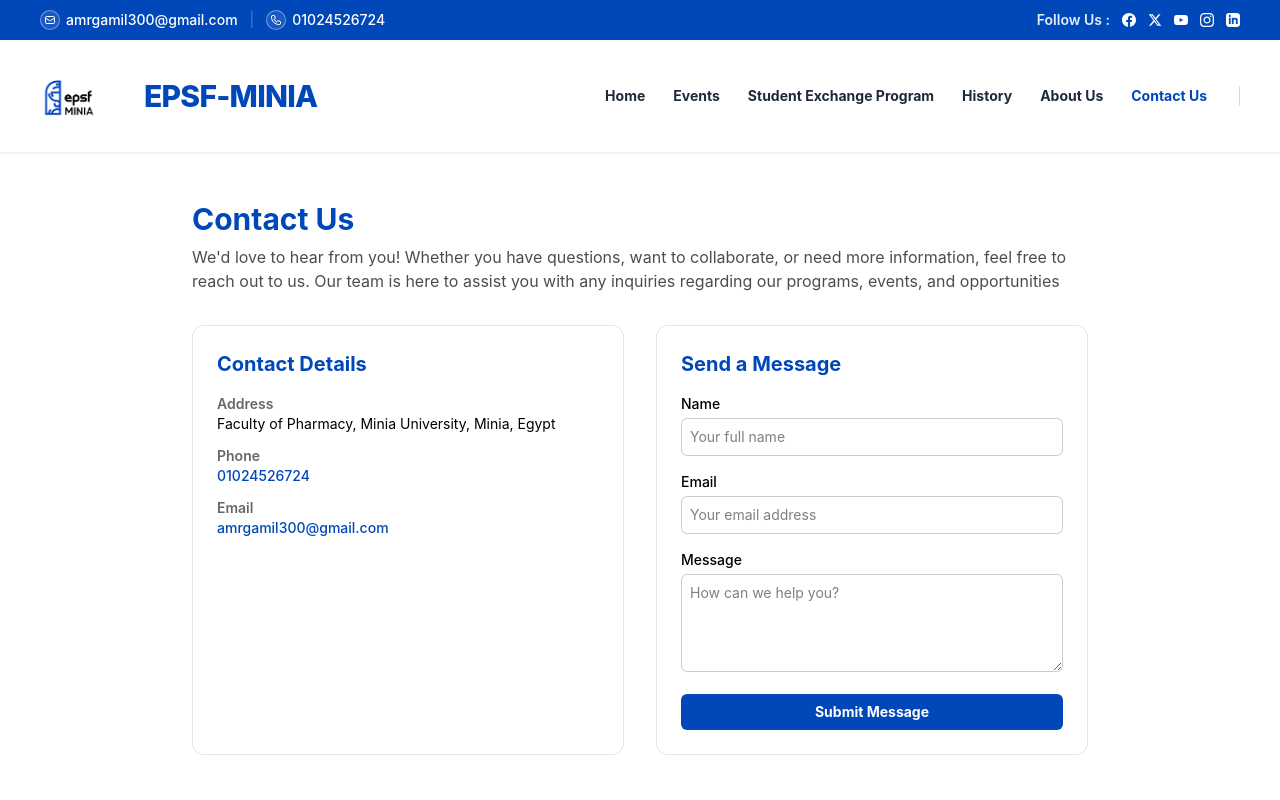
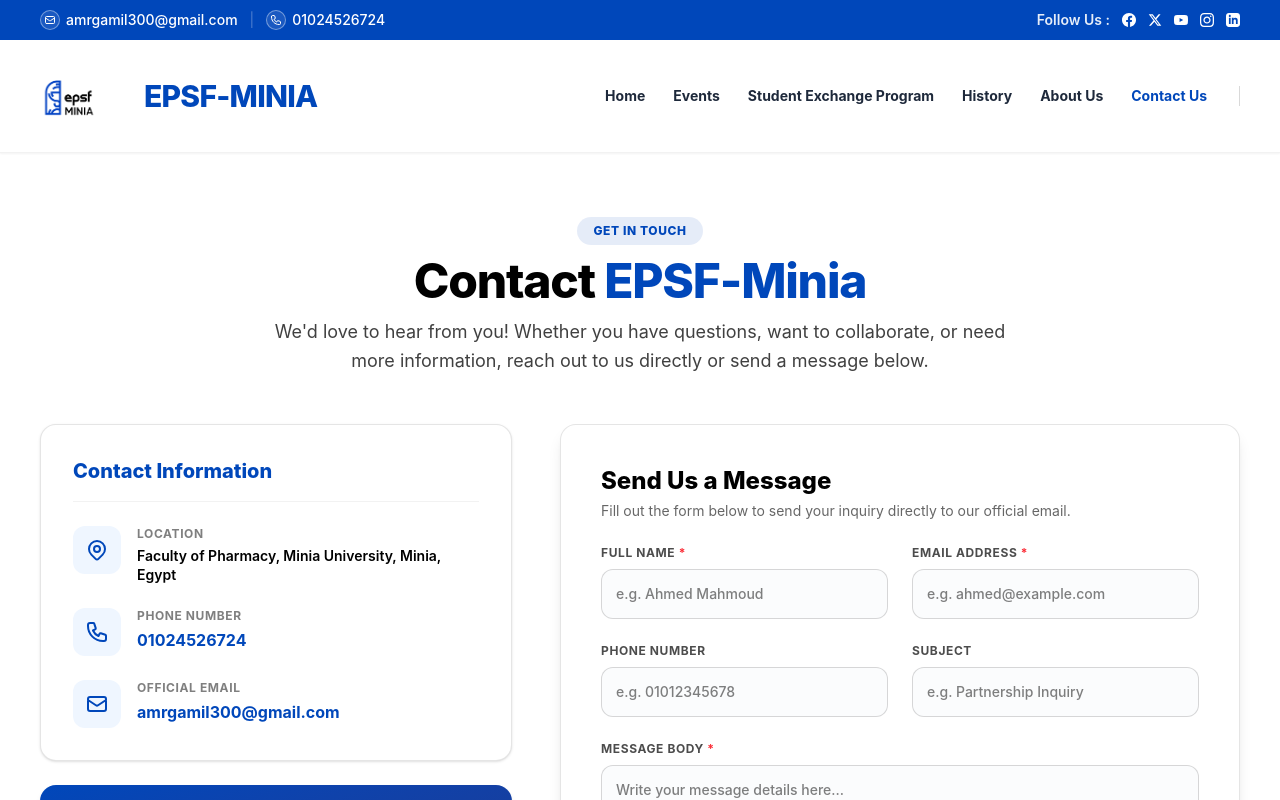
Before and after one commit to kamalalshinawi/epsf-minia, a React (Vite) app: page /contact in a window 1280 px wide. Shown: the top 800 px of the page. Built offline with nearby package versions, Linux system fonts and the light colour scheme.

Commit message:
feat(contact): integrate mailto submission to amrgamil300@gmail.com and widen layout

```diff
--- a/src/pages/Contact.tsx
+++ b/src/pages/Contact.tsx
@@ -1,81 +1,229 @@
-import React from "react";
+import React, { useState } from 'react'
 
 export const Contact: React.FC = () => {
+  const [formData, setFormData] = useState({
+    name: '',
+    email: '',
+    phone: '',
+    subject: '',
+    message: '',
+  })
+  const [isSubmitted, setIsSubmitted] = useState(false)
+
+  const handleChange = (
+    e: React.ChangeEvent<HTMLInputElement | HTMLTextAreaElement>
+  ) => {
+    const { id, value } = e.target
+    setFormData((prev) => ({ ...prev, [id]: value }))
+  }
+
+  const handleSubmit = (e: React.FormEvent) => {
+    e.preventDefault()
+    const mailtoSubject = encodeURIComponent(
+      formData.subject
+        ? `[EPSF-Minia Site] ${formData.subject}`
+        : `Message from ${formData.name || 'Website Visitor'}`
+    )
+    const mailtoBody = encodeURIComponent(
+      `Name: ${formData.name}\nEmail: ${formData.email}\nPhone: ${formData.phone || 'Not provided'}\n\nMessage:\n${formData.message}`
+    )
+
+    window.location.href = `mailto:amrgamil300@gmail.com?subject=${mailtoSubject}&body=${mailtoBody}`
+    setIsSubmitted(true)
+  }
+
   return (
-    <div className="space-y-8 max-w-4xl mx-auto">
-      <div>
-        <h1 className="text-3xl font-bold text-[#0047ba]">Contact Us</h1>
-        <p className="mt-2 text-black/70">
-          We'd love to hear from you! Whether you have questions, want to collaborate, or need more information, feel free to reach out to us. Our team is here to assist you with any inquiries regarding our programs, events, and opportunities
+    <div className="space-y-12 max-w-[1440px] mx-auto py-4">
+      {/* Header Banner */}
+      <div className="text-center max-w-3xl mx-auto space-y-3">
+        <span className="inline-block rounded-full bg-[#0047ba]/10 px-4 py-1.5 text-xs font-extrabold uppercase tracking-wider text-[#0047ba]">
+          Get in Touch
+        </span>
+        <h1 className="text-3xl sm:text-4xl lg:text-5xl font-extrabold tracking-tight text-black">
+          Contact <span className="text-[#0047ba]">EPSF-Minia</span>
+        </h1>
+        <p className="text-base sm:text-lg text-black/75 leading-relaxed">
+          We'd love to hear from you! Whether you have questions, want to collaborate, or need more information, reach out to us directly or send a message below.
         </p>
       </div>
 
-      <div className="grid md:grid-cols-2 gap-8">
-        <div className="border border-black/10 rounded-xl p-6 bg-white space-y-4">
-          <h2 className="text-xl font-bold text-[#0047ba]">Contact Details</h2>
-          <div className="space-y-3 text-sm text-black">
-            <div>
-              <p className="font-semibold text-black/60">Address</p>
-              <p>Faculty of Pharmacy, Minia University, Minia, Egypt</p>
+      <div className="grid lg:grid-cols-12 gap-8 lg:gap-12 items-start">
+        {/* Left Column: Detailed Contact Cards */}
+        <div className="lg:col-span-5 space-y-6">
+          <div className="rounded-2xl border border-black/10 bg-white p-6 sm:p-8 shadow-sm space-y-6">
+            <h2 className="text-xl font-extrabold text-[#0047ba] border-b border-black/5 pb-4">
+              Contact Information
+            </h2>
+
+            {/* Address */}
+            <div className="flex items-start gap-4">
+              <div className="flex h-12 w-12 shrink-0 items-center justify-center rounded-xl bg-blue-50 text-[#0047ba]">
+                <svg className="w-6 h-6" fill="none" stroke="currentColor" viewBox="0 0 24 24">
+                  <path strokeLinecap="round" strokeLinejoin="round" strokeWidth="2" d="M17.657 16.657L13.414 20.9a1.998 1.998 0 01-2.827 0l-4.244-4.243a8 8 0 1111.314 0z" />
+                  <path strokeLinecap="round" strokeLinejoin="round" strokeWidth="2" d="M15 11a3 3 0 11-6 0 3 3 0 016 0z" />
+                </svg>
               </div>
               <div>
-              <p className="font-semibold text-black/60">Phone</p>
-              <a href="tel:01024526724" className="text-[#0047ba] font-medium hover:underline">
+                <p className="text-xs font-bold uppercase tracking-wider text-black/50">Location</p>
+                <p className="text-sm font-semibold text-black mt-1 leading-snug">
+                  Faculty of Pharmacy, Minia University, Minia, Egypt
+                </p>
+              </div>
+            </div>
+
+            {/* Phone */}
+            <div className="flex items-start gap-4">
+              <div className="flex h-12 w-12 shrink-0 items-center justify-center rounded-xl bg-blue-50 text-[#0047ba]">
+                <svg className="w-6 h-6" fill="none" stroke="currentColor" viewBox="0 0 24 24">
+                  <path strokeLinecap="round" strokeLinejoin="round" strokeWidth="2" d="M3 5a2 2 0 012-2h3.28a1 1 0 01.948.684l1.498 4.493a1 1 0 01-.502 1.21l-2.257 1.13a11.042 11.042 0 005.516 5.516l1.13-2.257a1 1 0 011.21-.502l4.493 1.498a1 1 0 01.684.949V19a2 2 0 01-2 2h-1C9.716 21 3 14.284 3 6V5z" />
+                </svg>
+              </div>
+              <div>
+                <p className="text-xs font-bold uppercase tracking-wider text-black/50">Phone Number</p>
+                <a href="tel:01024526724" className="text-base font-bold text-[#0047ba] hover:underline mt-1 block">
                   01024526724
                 </a>
               </div>
+            </div>
+
+            {/* Email */}
+            <div className="flex items-start gap-4">
+              <div className="flex h-12 w-12 shrink-0 items-center justify-center rounded-xl bg-blue-50 text-[#0047ba]">
+                <svg className="w-6 h-6" fill="none" stroke="currentColor" viewBox="0 0 24 24">
+                  <path strokeLinecap="round" strokeLinejoin="round" strokeWidth="2" d="M3 8l7.89 5.26a2 2 0 002.22 0L21 8M5 19h14a2 2 0 002-2V7a2 2 0 00-2-2H5a2 2 0 00-2 2v10a2 2 0 002 2z" />
+                </svg>
+              </div>
               <div>
-              <p className="font-semibold text-black/60">Email</p>
-              <a href="mailto:amrgamil300@gmail.com" className="text-[#0047ba] font-medium hover:underline">
+                <p className="text-xs font-bold uppercase tracking-wider text-black/50">Official Email</p>
+                <a href="mailto:amrgamil300@gmail.com" className="text-base font-bold text-[#0047ba] hover:underline mt-1 block break-all">
                   amrgamil300@gmail.com
                 </a>
               </div>
             </div>
           </div>
 
-        <form className="border border-black/10 rounded-xl p-6 bg-white space-y-4" onSubmit={(e) => e.preventDefault()}>
-          <h2 className="text-xl font-bold text-[#0047ba]">Send a Message</h2>
+          {/* Quick Notice Card */}
+          <div className="rounded-2xl bg-gradient-to-br from-[#0047ba] to-blue-900 p-6 sm:p-8 text-white shadow-md">
+            <h3 className="text-lg font-bold">Fast Response Commitment</h3>
+            <p className="text-xs sm:text-sm text-white/85 mt-2 leading-relaxed">
+              Our executive team receives messages directly at <span className="font-semibold underline">amrgamil300@gmail.com</span> and will get back to you promptly.
+            </p>
+          </div>
+        </div>
+
+        {/* Right Column: Spacious & Professional Contact Form */}
+        <div className="lg:col-span-7">
+          <form
+            onSubmit={handleSubmit}
+            className="rounded-2xl border border-black/10 bg-white p-6 sm:p-10 shadow-lg space-y-6"
+          >
             <div>
-            <label className="block text-sm font-medium text-black mb-1" htmlFor="name">
-              Name
+              <h2 className="text-2xl font-extrabold text-black">
+                Send Us a Message
+              </h2>
+              <p className="text-sm text-black/60 mt-1">
+                Fill out the form below to send your inquiry directly to our official email.
+              </p>
+            </div>
+
+            {isSubmitted && (
+              <div className="rounded-xl bg-green-50 border border-green-200 p-4 text-green-800 text-sm font-medium flex items-center gap-3">
+                <svg className="w-5 h-5 text-green-600 shrink-0" fill="none" stroke="currentColor" viewBox="0 0 24 24">
+                  <path strokeLinecap="round" strokeLinejoin="round" strokeWidth="2" d="M5 13l4 4L19 7" />
+                </svg>
+                <span>Thank you! Your email client has been opened to send your message to <strong>amrgamil300@gmail.com</strong>.</span>
+              </div>
+            )}
+
+            <div className="grid sm:grid-cols-2 gap-6">
+              <div>
+                <label className="block text-xs font-bold uppercase tracking-wider text-black/70 mb-2" htmlFor="name">
+                  Full Name <span className="text-red-500">*</span>
                 </label>
                 <input
                   type="text"
                   id="name"
-              className="w-full border border-black/20 rounded-md p-2 text-sm focus:outline-none focus:border-[#0047ba]"
-              placeholder="Your full name"
+                  required
+                  value={formData.name}
+                  onChange={handleChange}
+                  className="w-full rounded-xl border border-black/15 bg-slate-50/50 p-3.5 text-sm font-medium text-black focus:bg-white focus:outline-none focus:border-[#0047ba] focus:ring-2 focus:ring-[#0047ba]/20 transition-all"
+                  placeholder="e.g. Ahmed Mahmoud"
                 />
               </div>
+
               <div>
-            <label className="block text-sm font-medium text-black mb-1" htmlFor="email">
-              Email
+                <label className="block text-xs font-bold uppercase tracking-wider text-black/70 mb-2" htmlFor="email">
+                  Email Address <span className="text-red-500">*</span>
                 </label>
                 <input
                   type="email"
                   id="email"
-              className="w-full border border-black/20 rounded-md p-2 text-sm focus:outline-none focus:border-[#0047ba]"
-              placeholder="Your email address"
+                  required
+                  value={formData.email}
+                  onChange={handleChange}
+                  className="w-full rounded-xl border border-black/15 bg-slate-50/50 p-3.5 text-sm font-medium text-black focus:bg-white focus:outline-none focus:border-[#0047ba] focus:ring-2 focus:ring-[#0047ba]/20 transition-all"
+                  placeholder="e.g. ahmed@example.com"
                 />
               </div>
+            </div>
+
+            <div className="grid sm:grid-cols-2 gap-6">
               <div>
-            <label className="block text-sm font-medium text-black mb-1" htmlFor="message">
-              Message
+                <label className="block text-xs font-bold uppercase tracking-wider text-black/70 mb-2" htmlFor="phone">
+                  Phone Number
+                </label>
+                <input
+                  type="tel"
+                  id="phone"
+                  value={formData.phone}
+                  onChange={handleChange}
+                  className="w-full rounded-xl border border-black/15 bg-slate-50/50 p-3.5 text-sm font-medium text-black focus:bg-white focus:outline-none focus:border-[#0047ba] focus:ring-2 focus:ring-[#0047ba]/20 transition-all"
+                  placeholder="e.g. 01012345678"
+                />
+              </div>
+
+              <div>
+                <label className="block text-xs font-bold uppercase tracking-wider text-black/70 mb-2" htmlFor="subject">
+                  Subject
+                </label>
+                <input
+                  type="text"
+                  id="subject"
+                  value={formData.subject}
+                  onChange={handleChange}
+                  className="w-full rounded-xl border border-black/15 bg-slate-50/50 p-3.5 text-sm font-medium text-black focus:bg-white focus:outline-none focus:border-[#0047ba] focus:ring-2 focus:ring-[#0047ba]/20 transition-all"
+                  placeholder="e.g. Partnership Inquiry"
+                />
+              </div>
+            </div>
+
+            <div>
+              <label className="block text-xs font-bold uppercase tracking-wider text-black/70 mb-2" htmlFor="message">
+                Message Body <span className="text-red-500">*</span>
               </label>
               <textarea
                 id="message"
-              rows={4}
-              className="w-full border border-black/20 rounded-md p-2 text-sm focus:outline-none focus:border-[#0047ba]"
-              placeholder="How can we help you?"
+                required
+                rows={5}
+                value={formData.message}
+                onChange={handleChange}
+                className="w-full rounded-xl border border-black/15 bg-slate-50/50 p-3.5 text-sm font-medium text-black focus:bg-white focus:outline-none focus:border-[#0047ba] focus:ring-2 focus:ring-[#0047ba]/20 transition-all"
+                placeholder="Write your message details here..."
               ></textarea>
             </div>
+
             <button
               type="submit"
-            className="w-full bg-[#0047ba] text-white font-bold py-2 rounded-md hover:opacity-90 transition-opacity text-sm"
+              className="w-full rounded-xl bg-[#0047ba] py-4 text-base font-extrabold text-white shadow-md hover:bg-blue-800 active:scale-[0.99] transition-all duration-200 flex items-center justify-center gap-2 cursor-pointer"
             >
-            Submit Message
+              <svg className="w-5 h-5 text-white" fill="none" stroke="currentColor" viewBox="0 0 24 24">
+                <path strokeLinecap="round" strokeLinejoin="round" strokeWidth="2" d="M12 19l9 2-9-18-9 18 9-2zm0 0v-8" />
+              </svg>
+              <span>Send Message to amrgamil300@gmail.com</span>
             </button>
           </form>
         </div>
       </div>
-  );
-};
+    </div>
+  )
+}
```
Lines whose indentation alone changed are shown as unchanged.
